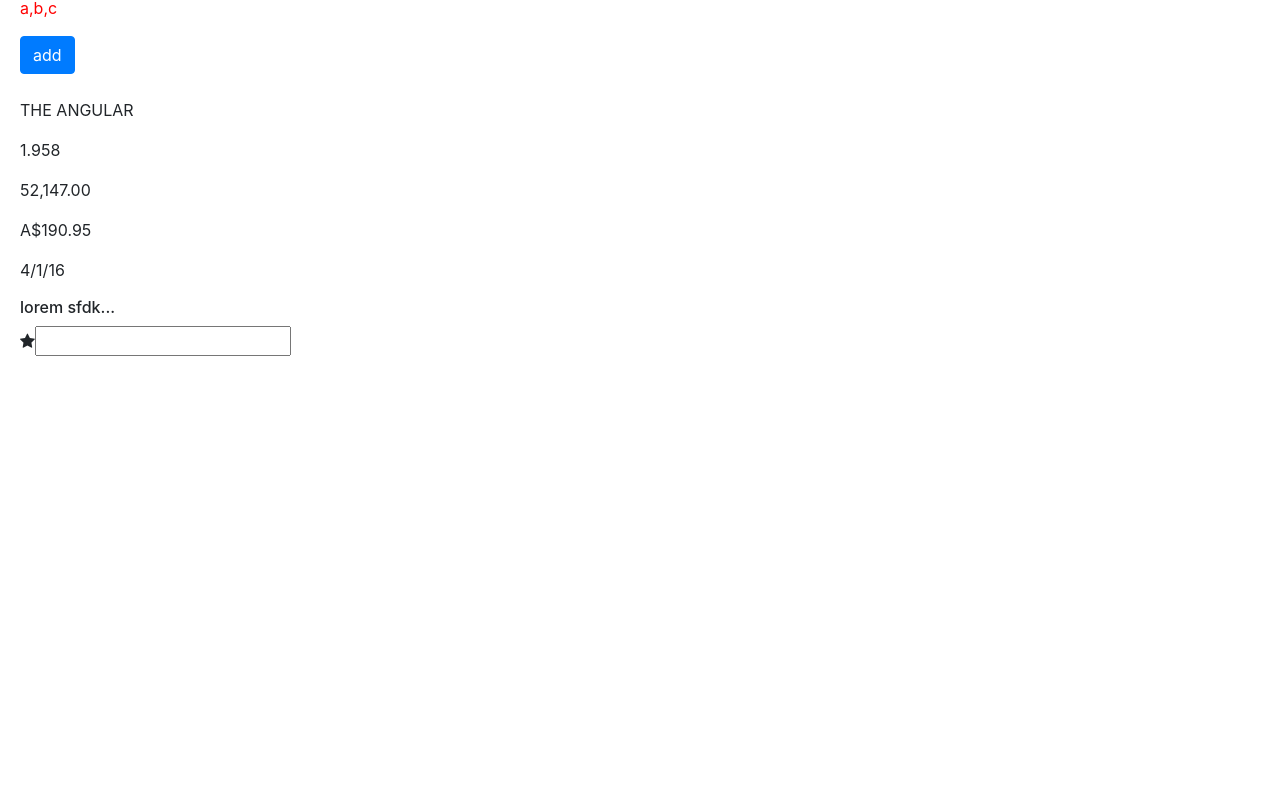
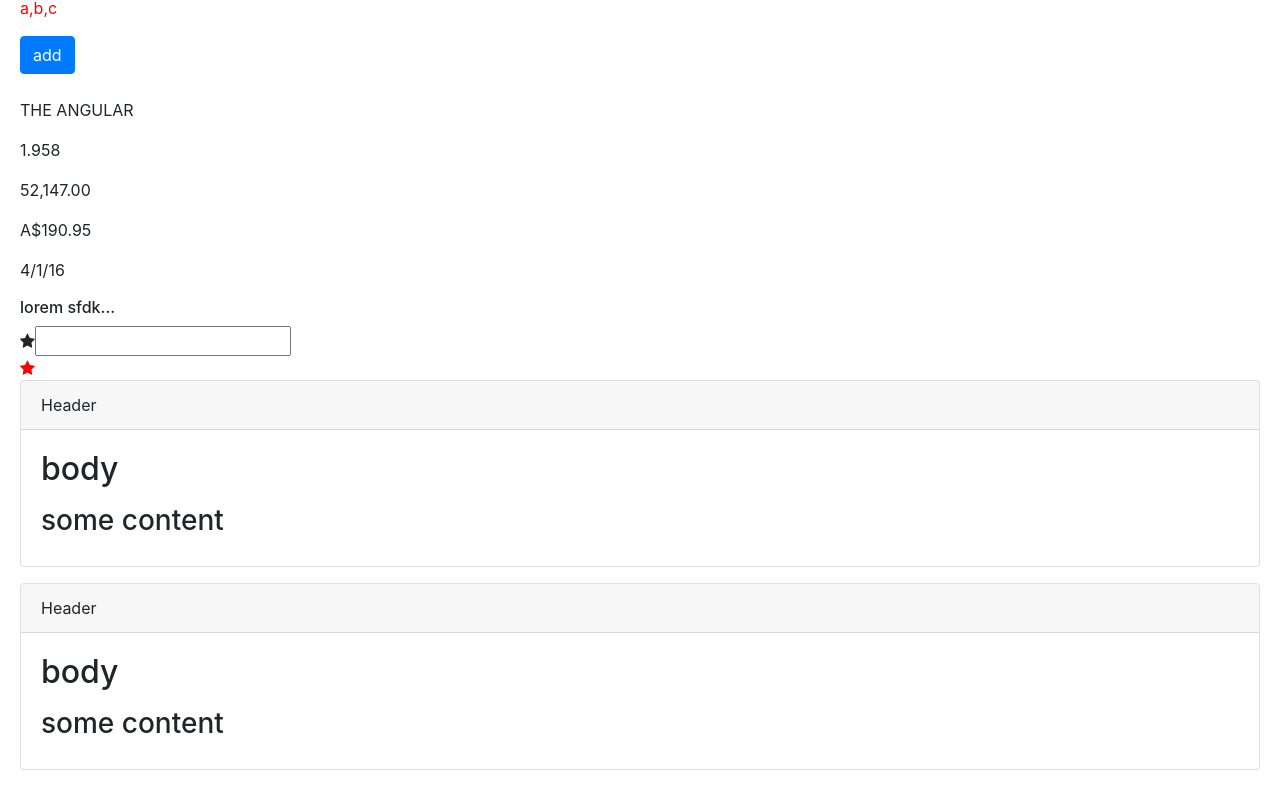
Before and after one commit to saittosun/mosh-hello-angular, an Angular app: page / in a window 1280 px wide. Shown: the part 352-1158 px from the top of the page. Before the commit the page ends 800 px from the top, so only its background shows below. Built offline with nearby package versions, Linux system fonts and the light colour scheme.

Commit message:
5.section is completed

```diff
--- a/src/app/app.component.html
+++ b/src/app/app.component.html
@@ -2,3 +2,24 @@
 <app-authors></app-authors>
 <app-favorite></app-favorite>
 <app-title-casing></app-title-casing>
+<app-building-reusable-favorite
+  [is-favorite]="post.isFavorite"
+  (change)="onFavoriteChanged($event)"></app-building-reusable-favorite>
+<app-bootstrap-panel>
+  <div class="header">Header</div>
+  <div class="body">
+    <h2>
+      <p>body</p>
+      <h3>some content</h3>
+    </h2>
+  </div>
+</app-bootstrap-panel>
+<app-bootstrap-panel>
+  <ng-container class="header">Header</ng-container>
+  <div class="body">
+    <h2>
+      <p>body</p>
+      <h3>some content</h3>
+    </h2>
+  </div>
+</app-bootstrap-panel>
--- a/src/app/app.component.ts
+++ b/src/app/app.component.ts
@@ -1,4 +1,6 @@
 import { Component } from '@angular/core';
+import { FavoriteChangedEventArgs } from './building-reusable-favorite/building-reusable-favorite.component';
+
 
 @Component({
   selector: 'app-root',
@@ -7,4 +9,12 @@ import { Component } from '@angular/core';
 })
 export class AppComponent {
   title = 'Angular';
+  // building-reusable-favorite
+  post = {
+    title: 'Title',
+    isFavorite: true
+  };
+  onFavoriteChanged(eventArgs: FavoriteChangedEventArgs) {// passing event data
+    console.log('favorite changed!!!', eventArgs);
+  }
 }
--- a/src/app/app.module.ts
+++ b/src/app/app.module.ts
@@ -8,6 +8,8 @@ import { AuthorsComponent } from './authors/authors.component';
 import { FavoriteComponent } from './favorite/favorite.component';
 import { TitleCasingComponent } from './title-casing/title-casing.component';
 import { TitleCasePipe } from './title-case.pipe';
+import { BuildingReusableFavoriteComponent } from './building-reusable-favorite/building-reusable-favorite.component';
+import { BootstrapPanelComponent } from './bootstrap-panel/bootstrap-panel.component';
 
 @NgModule({
   declarations: [
@@ -16,7 +18,9 @@ import { TitleCasePipe } from './title-case.pipe';
     SummaryPipe,
     FavoriteComponent,
     TitleCasingComponent,
-    TitleCasePipe
+    TitleCasePipe,
+    BuildingReusableFavoriteComponent,
+    BootstrapPanelComponent
   ],
   imports: [
     BrowserModule,
--- /dev/null
+++ b/src/app/bootstrap-panel/bootstrap-panel.component.html
@@ -0,0 +1,8 @@
+<div class="card text-black mb-3">
+  <div class="card-header">
+    <ng-content select=".header"></ng-content>
+  </div>
+  <div class="card-body">
+    <ng-content select=".body"></ng-content>
+  </div>
+</div>
--- /dev/null
+++ b/src/app/bootstrap-panel/bootstrap-panel.component.ts
@@ -0,0 +1,15 @@
+import { Component, OnInit } from '@angular/core';
+
+@Component({
+  selector: 'app-bootstrap-panel',
+  templateUrl: './bootstrap-panel.component.html',
+  styleUrls: ['./bootstrap-panel.component.css']
+})
+export class BootstrapPanelComponent implements OnInit {
+
+  constructor() { }
+
+  ngOnInit() {
+  }
+
+}
--- /dev/null
+++ b/src/app/building-reusable-favorite/building-reusable-favorite.component.css
@@ -0,0 +1,3 @@
+.red {
+  color: red;
+}
--- /dev/null
+++ b/src/app/building-reusable-favorite/building-reusable-favorite.component.html
@@ -0,0 +1,4 @@
+<i
+  class="fa fa-star"
+  [class.red]="isSelected"
+  (click)="onClick()"></i>
--- /dev/null
+++ b/src/app/building-reusable-favorite/building-reusable-favorite.component.ts
@@ -0,0 +1,31 @@
+import { Component, OnInit, Input, Output, EventEmitter } from '@angular/core';
+
+@Component({
+  selector: 'app-building-reusable-favorite',
+  templateUrl: './building-reusable-favorite.component.html',
+  styleUrls: ['./building-reusable-favorite.component.css']
+})
+export class BuildingReusableFavoriteComponent implements OnInit {
+  // @Input() isFavorite: boolean;
+  // aliasing input properties
+  // tslint:disable-next-line:no-input-rename
+  @Input('is-favorite') isSelected: boolean;
+
+  // tslint:disable-next-line:no-output-native
+  @Output('change') click = new EventEmitter();
+
+  onClick() {
+    this.isSelected = !this.isSelected;
+    // we use that to raise or publish an event, which basically means notifying others that something has happened.
+    this.click.emit({newValue: this.isSelected});
+  }
+  constructor() { }
+
+  ngOnInit() {
+  }
+
+}
+
+export interface FavoriteChangedEventArgs {
+  newValue: boolean;
+}
--- a/src/app/title-case.pipe.ts
+++ b/src/app/title-case.pipe.ts
@@ -38,6 +38,6 @@ export class TitleCasePipe implements PipeTransform {
     }
     private isPreposition(word: string): boolean {
       const prepositions = ['of', 'the'];
-      return prepositions.includes(word.toLowerCase())
+      return prepositions.includes(word.toLowerCase());
     }
 }
```
Also changed, not shown: src/app/bootstrap-panel/bootstrap-panel.component.css (added).
